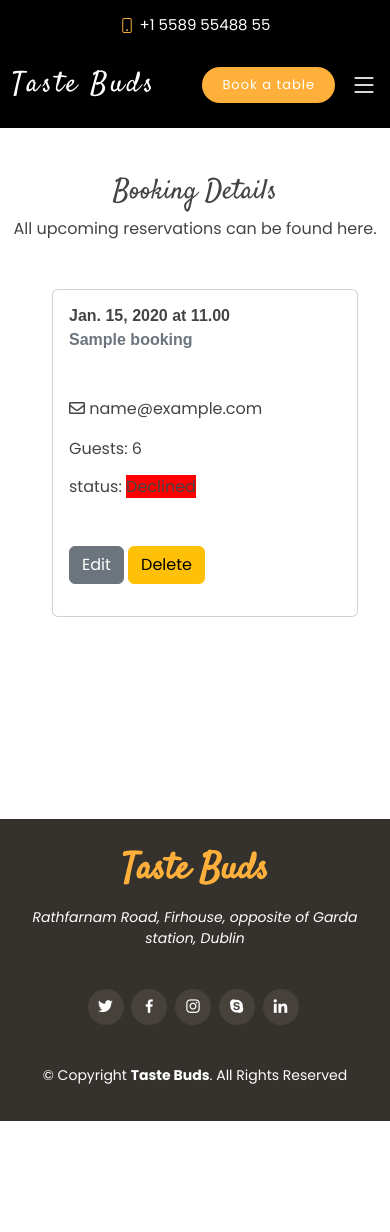
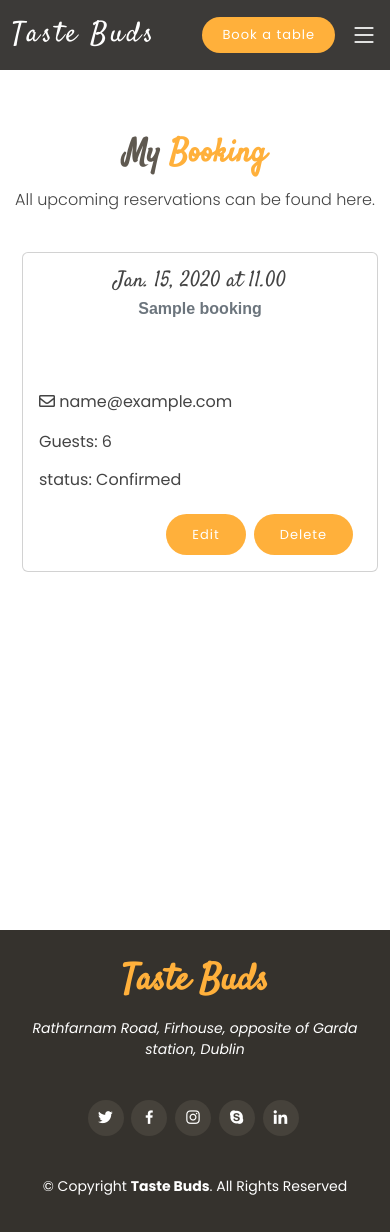
Before and after one commit to bijokmathew/Taste-Buds-Restaurant-App, a Django app: page /mybooking/ in a window 390 px wide. Before the commit the page ends 1121 px from the top, so only its background shows below. Run offline with Django 3.2, Linux system fonts and the light colour scheme; a user stored in the database is signed in; tables that the repository leaves empty hold one stand-in row (values such as "Sample post"); some libraries are stand-ins or nearby versions.

Commit message:
Modified mybooking template for fixing the responsive issue

```diff
--- a/static/css/style.css
+++ b/static/css/style.css
@@ -1,8 +1,6 @@
 /**
-* Template Name: Delicious - v4.10.0
-* Template URL: https://bootstrapmade.com/delicious-free-restaurant-bootstrap-theme/
-* Author: BootstrapMade.com
-* License: https://bootstrapmade.com/license/
+* Project name : Tase Buds
+* This file contains all the CSS styles related to this project
 */
 
 /*--------------------------------------------------------------
@@ -1668,18 +1666,44 @@ account-btn {
   opacity: 1;
 }
 
+/*--------------------------------------------------------------
+# mybooking page
+--------------------------------------------------------------*/
+#mybooking {
+  padding: 120px 0;
+}
+
 .card {
-  margin-left: 20px;
+  width: 100%;
+  margin-left: 10px;
+  margin-top: 10px;
 }
 
 .card-body h5{
   font-weight: 700;
   font-size: 16px;
   font-family:sans-serif;
-
 }
 .card-body h6{
   font-weight: 600;
   font-size: 16px;
   font-family:sans-serif;
 }
+
+.btn-booking-view {
+  background: #ffb03b;
+  color: #fff;
+  border-radius: 50px;
+  margin: 0 0 0 20px;
+  padding: 10px 25px;
+  font-size: 13px;
+  font-weight: 500;
+  letter-spacing: 1px;
+  transition: 0.3s;
+  white-space: nowrap;
+}
+
+.btn-booking-view:hover {
+  background: #ffa012;
+  color: #fff;
+}
--- a/static/js/main.js
+++ b/static/js/main.js
@@ -75,13 +75,15 @@
   }
 
   /**
-   * Toggle .header-scrolled class to #header when page is scrolled
+   * Toggle .header-scrolled class to #header when page is scrolled or
+   * move to new page
    */
   let selectHeader = select('#header')
   let selectTopbar = select('#topbar')
+  let selectSection = select('#page-section')
   if (selectHeader) {
     const headerScrolled = () => {
-      if (window.scrollY > 100) {
+      if (window.scrollY > 100 || selectHeader ) {
         selectHeader.classList.add('header-scrolled')
         if (selectTopbar) {
           selectTopbar.classList.add('topbar-scrolled')
--- a/templates/mybooking.html
+++ b/templates/mybooking.html
@@ -1,56 +1,46 @@
 {% extends 'base.html' %}
 {% block content %}
-<div class="container-fluid mb-3 pt-2" style="top: 0;
-    background-color: black;">
-    <div class="row heigth" style="margin-top: 120px; background-color: white;">
-        <div class="col mt-5">
-            <h1 class="text-center">Booking Details</h1>
-            <p class="text-center">All upcoming reservations can be found here.</p>
-            <div class="row mt-4 mx-2">
+<!-- This is used for displaying the booking details, data is taken from the booking model -->
+<section id="mybooking">
+    <div class="container-fluid heigth">
+        <div class="section-title">
+            <h2> My<span> Booking</span></h2>
+            <p>All upcoming reservations can be found here.</p>
+        </div>
+        <div class="row">
             <!-- List all reservation belongs to the current user  -->
             {% for booking in bookings %}
-                <div class="col-md-3">
-                    <div class="card mt-4">
-                        <div class="card-body">
-                            <h5 class="card-title">{{booking.booked_date}} at {{booking.booked_time}}</h5>
-                            <h6 class="card-subtitle mb-2 text-muted">{{booking.name}}</h6>
+            <div class="col-md-4 d-flex align-items-stretch">
+                <div class="card">
+                    <div class="card-body d-flex flex-column">
+                        <h4 class="card-title text-center">{{booking.booked_date}} at {{booking.booked_time}}</h4>
+                        <h6 class="card-subtitle mb-2 text-muted text-center">{{booking.name}}</h6>
                         <p class="card-text mt-5">
                             <p><i class="far fa-envelope  "></i> {{ booking.email }}</p>
-                                <p class="card-text ">
                             <p><span>Guests: </span> {{ booking.number_guest }}</p>
                             <div class="h6">
                                 <span> status:
                                     {% if booking.booking_status == 0 %}
-                                            <span
-                                                style="padding: 8px;; background-color: yellow;margin-left: 10px;">Pending
-                                            </span>
-                                            {% elif ooking.booking_status == 1 %}
-                                            <span style="width: fit-content; background-color: green;">Confirmed </span>
+                                    <span>Pending</span>
+                                    {% elif booking.booking_status == 1 %}
+                                    <span>Confirmed </span>
                                     {% else %}
-                                            <span style="width: fit-content; background-color: red;">Declined </span>
+                                    <span>Declined </span>
                                     {% endif %}
                                 </span>
                             </div>
-                                    <div style="margin-top: 50px;">
-                                        <a href="/editbooking/{{booking.id}}" class="btn btn-secondary text-right">Edit</a>
+                        </p>
+                        <div class="mt-auto d-flex justify-content-end ">
+                            <a href="/editbooking/{{booking.id}}" class="btn btn-booking-view">Edit</a>
                             <!-- Button trigger modal -->
-                                        <a href="/deletebooking/{{booking.id}}" class="btn btn-warning text-right" data-bs-toggle="modal"
-                                            data-bs-target="#deleteModal_{{ booking.id }}">Delete</a>
-                                    </div>
-                                </p>
-                        </div>
-                    </div>
-                </div>
-                <!-- Only 4 booking details has to dispay per row -->
-                {% if forloop.counter|divisibleby:4 %}
-                </div>
-                <div class="row mt-4 mx-2">
-                {% endif %}
-                {% empty %}
-                <p class="text-center mt-5"> You have no booking Currently !</p>
-                {% endfor %}
+                            <a href="/deletebooking/{{booking.id}}" class="btn btn-booking-view mx-2"
+                                data-bs-toggle="modal" data-bs-target="#deleteModal_{{ booking.id }}">Delete</a>
                         </div>
                     </div>
                 </div>
             </div>
+            {% endfor %}
+        </div>
+    </div>
+</section>
 {% endblock %}
```
Lines whose indentation alone changed are shown as unchanged.
